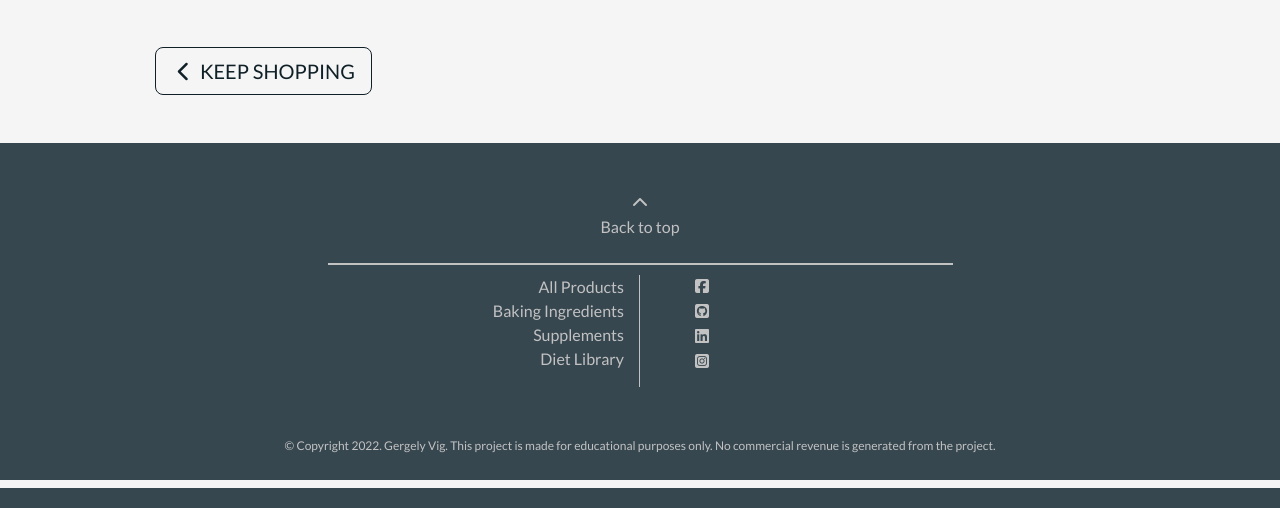
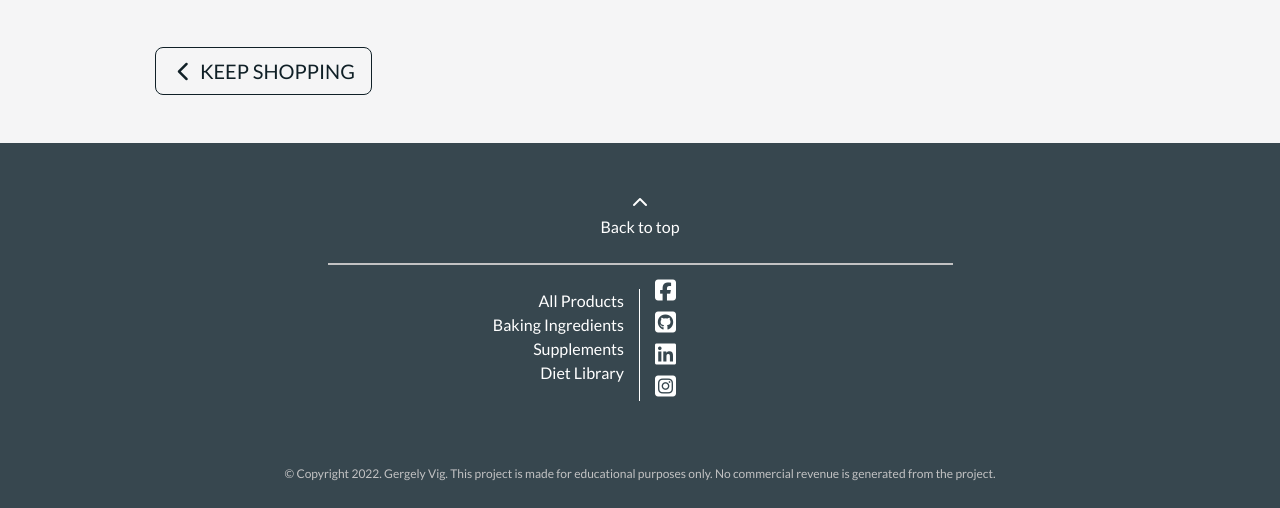
Before and after one commit to Code-Institute-Submissions/szomoru-MP4-DietPantry_MarResub, a Django app: page /bag/ in a window 1280 px wide. Shown: the part 312-820 px from the top of the page. Run offline with Django 3.2, Linux system fonts and the light colour scheme; some libraries are stand-ins or nearby versions.

Commit message:
index page and footer refactoring

```diff
--- a/static/css/base.css
+++ b/static/css/base.css
@@ -72,7 +72,7 @@ body {
 }
 
 .enter-button {
-    background: var(--color-secondary-dark);
+    background: var(--color-primary-dark);
     color: var(--color-secondary-light);
     min-width: 260px;
     border-radius: 15px;
@@ -89,7 +89,8 @@ body {
 .enter-button:active,
 .enter-button:focus {
     background: var(--color-secondary-light);
-    color: var(--color-text-body);
+    color: var(--color-primary-dark);
+    border: solid 1px var(--color-primary-dark)
 }
 
 .btn-black:hover,
@@ -255,7 +256,7 @@ hr {
 }
 
 #mission h1 {
-    color: var(--color-secondary);
+    color: var(--color-primary-dark);
     margin-top: 3rem;
     margin-bottom: 1rem;
 }
@@ -268,7 +269,7 @@ hr {
 
 #mission p {
     color: var(--color-text-body);
-    font-size: var(--default-font-size);
+    font-size: 1.2rem;
     text-align: center;
 }
 
@@ -306,12 +307,12 @@ hr {
 
 .footer-style li a {
     text-decoration: none;
-    color: var(--color-secondary-dark);
+    color: var(--color-secondary-light);
 }
 
 .footer-section-left {
     text-align: right;
-    border-right: solid 0.1rem var(--color-secondary-dark);
+    border-right: solid 0.1rem var(--color-secondary-light);
     font-size: var(--default-footer-font-size);
 }
 
@@ -337,18 +338,18 @@ hr {
 
 
 .social-link a i {
-    font-size: var(--default-footer-font-size);
-    color: var(--color-secondary-dark);
+    font-size: 1.5rem;
+    color: var(--color-secondary-light);
     margin-top: 5px;
 }
 
 .footer_back-to-top {
     text-decoration: none;
-    color: var(--color-secondary-dark);
+    color: var(--color-secondary-light);
 }
 
 .footer_back-to-top:hover {
-    color: var(--color-secondary);
+    color: var(--color-secondary-light);
     text-decoration: none;
     transform: scale(1.1);
 }
@@ -664,6 +665,10 @@ textarea.form-control {
     .nav-item-text {
         display: none;
     }
+
+    .social-link a i {
+        font-size: 2rem;
+    }
 }
 
 @media (max-width:992px) {
--- a/templates/base.html
+++ b/templates/base.html
@@ -191,7 +191,7 @@
               </div>
 
               <div class="col-lg-4 col-md-4 col-sm-6 footer-section-right">
-                <ul>
+                <ul class="p-0">
                   <li class="list-item social-link">
                       <a href="https://www.facebook.com/gergely.vig1/" target="_blank">
                       <i class="fab fa-facebook-square" aria-hidden="true"></i>
```
